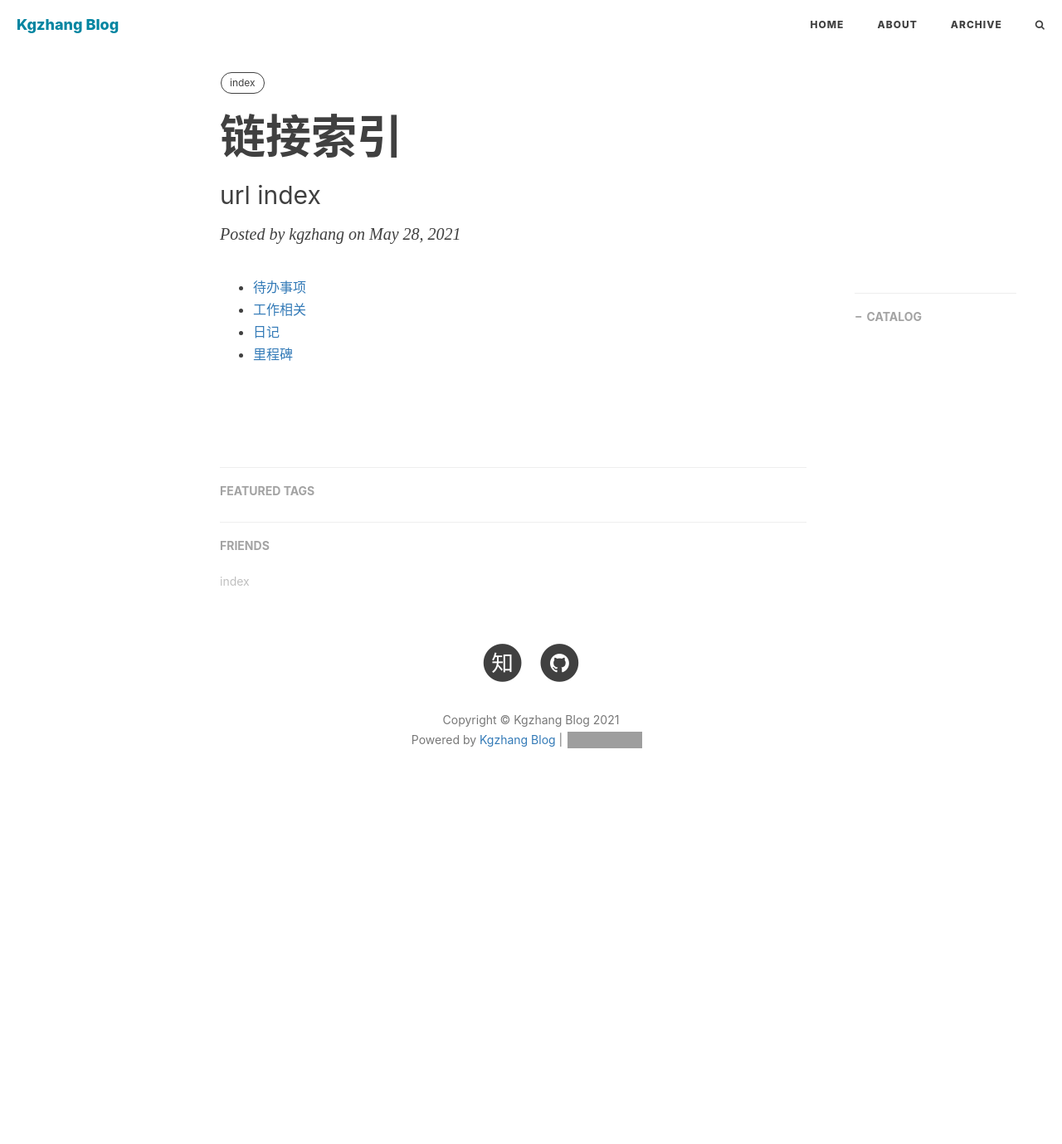
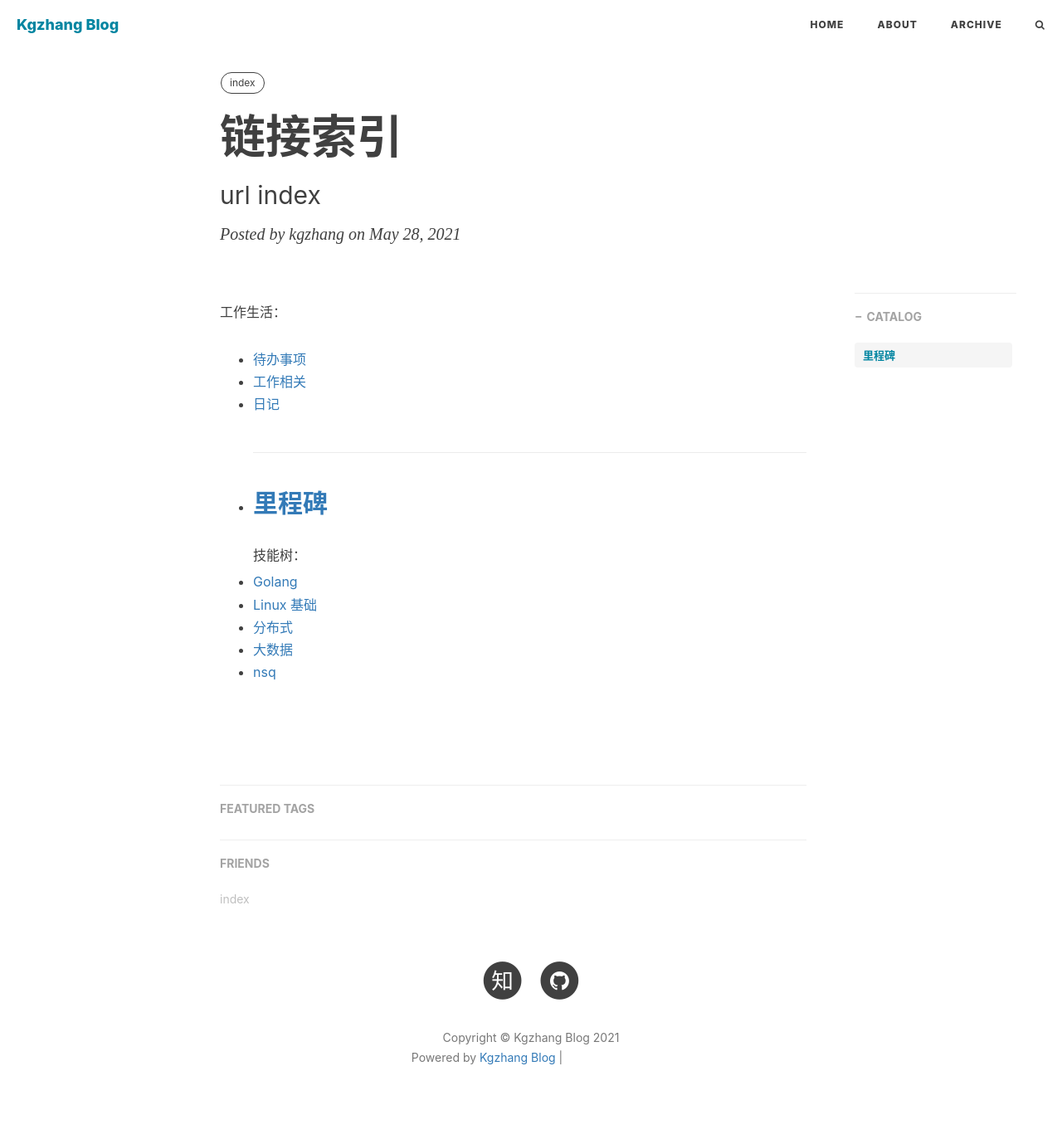
Before and after one commit to kougazhang/oom, a Jekyll site: the page built from _posts/2021-05-28-index.md, in a window 1280 px wide. Shown: the whole page at 83% size. Built offline with Jekyll 4.4.1, drawn with Linux system fonts in a browser that asks for light colours; nearby versions of some CDN libraries; comment, search, counter and statistics services are not loaded; before the commit the page ends 996 px from its top, so only the background shows below that; grey boxes are pictures that could not be loaded.

Commit message:
update index

```diff
--- a/_posts/2021-05-28-index.md
+++ b/_posts/2021-05-28-index.md
@@ -10,7 +10,15 @@ tags:
   - index
 ---
 
+工作生活：
 + [待办事项](https://github.com/kougazhang/life_note/blob/master/2021/TodoList04.md)
 + [工作相关](https://github.com/kougazhang/job_note)
 + [日记](https://github.com/kougazhang/life_note/tree/master/2021)
 + [里程碑](https://github.com/kougazhang/life_note/blob/master/milestone.md)
+---
+技能树：
++ [Golang](https://github.com/kougazhang/golang)
++ [Linux 基础](https://github.com/kougazhang/linux)
++ [分布式](https://github.com/kougazhang/distribute)
++ [大数据](https://github.com/kougazhang/BigData-Notes)
++ [nsq](https://github.com/kougazhang/middleware/tree/master/message_queue)
```
